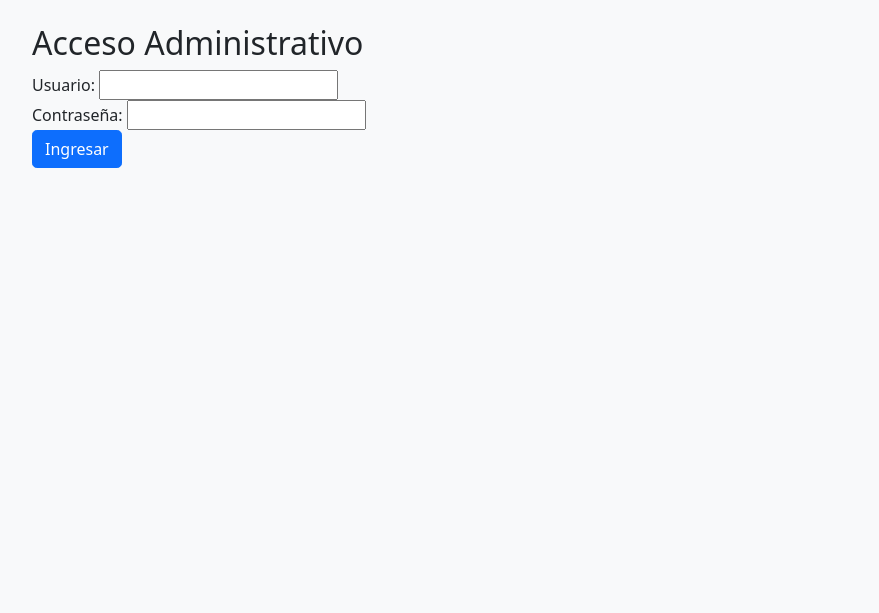
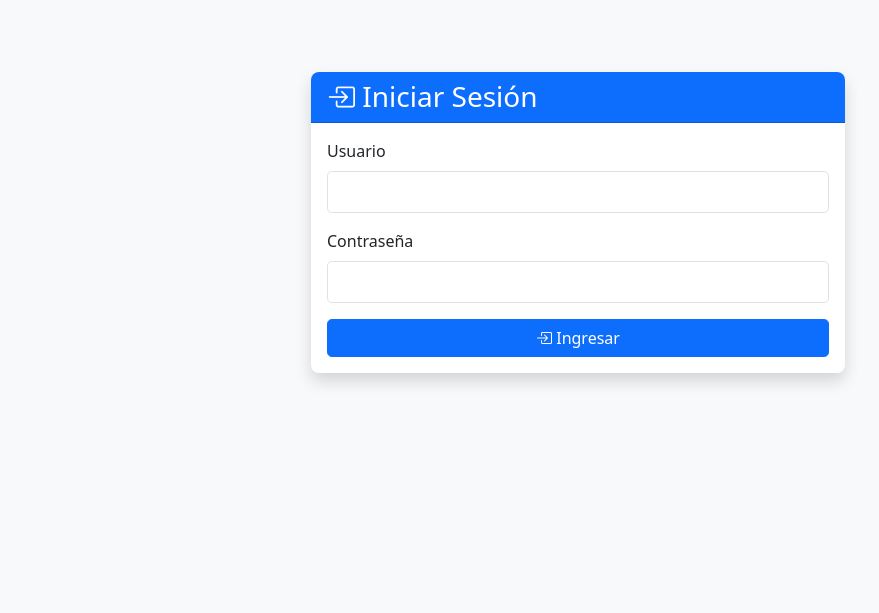
Before and after one commit to adaintel/barberia-citas, a Flask app: template templates/login.html in a window 1280 px wide. Shown: the part 56-669 px from the top of the page, without its empty margins (62-941 px from the left). Run offline with Flask 3, Linux system fonts and the light colour scheme; the template is opened without the code that fills it, so the values that code supplies are empty; some libraries are stand-ins or nearby versions.

Commit message:
Update login.html
nuevo

```diff
--- a/templates/login.html
+++ b/templates/login.html
@@ -1,23 +1,32 @@
 {% extends "base.html" %}
 
-{% block title %}Login - Barbería{% endblock %}
+{% block title %}Iniciar Sesión{% endblock %}
 
 {% block content %}
-<div class="container">
-    <h2>Acceso Administrativo</h2>
-
-    <form method="POST" action="{{ url_for('login') }}">
-        <div class="form-group">
-            <label for="username">Usuario:</label>
-            <input type="text" id="username" name="username" required>
+<div class="container mt-5">
+    <div class="row justify-content-center">
+        <div class="col-md-6">
+            <div class="card shadow">
+                <div class="card-header bg-primary text-white">
+                    <h3 class="mb-0"><i class="bi bi-box-arrow-in-right"></i> Iniciar Sesión</h3>
+                </div>
+                <div class="card-body">
+                    <form method="POST" action="{{ url_for('login') }}">
+                        <div class="mb-3">
+                            <label for="username" class="form-label">Usuario</label>
+                            <input type="text" class="form-control" id="username" name="username" required>
+                        </div>
+                        <div class="mb-3">
+                            <label for="password" class="form-label">Contraseña</label>
+                            <input type="password" class="form-control" id="password" name="password" required>
+                        </div>
+                        <button type="submit" class="btn btn-primary w-100">
+                            <i class="bi bi-box-arrow-in-right"></i> Ingresar
+                        </button>
+                    </form>
+                </div>
+            </div>
         </div>
-
-        <div class="form-group">
-            <label for="password">Contraseña:</label>
-            <input type="password" id="password" name="password" required>
-        </div>
-
-        <button type="submit" class="btn btn-primary">Ingresar</button>
-    </form>
+    </div>
 </div>
 {% endblock %}
```
